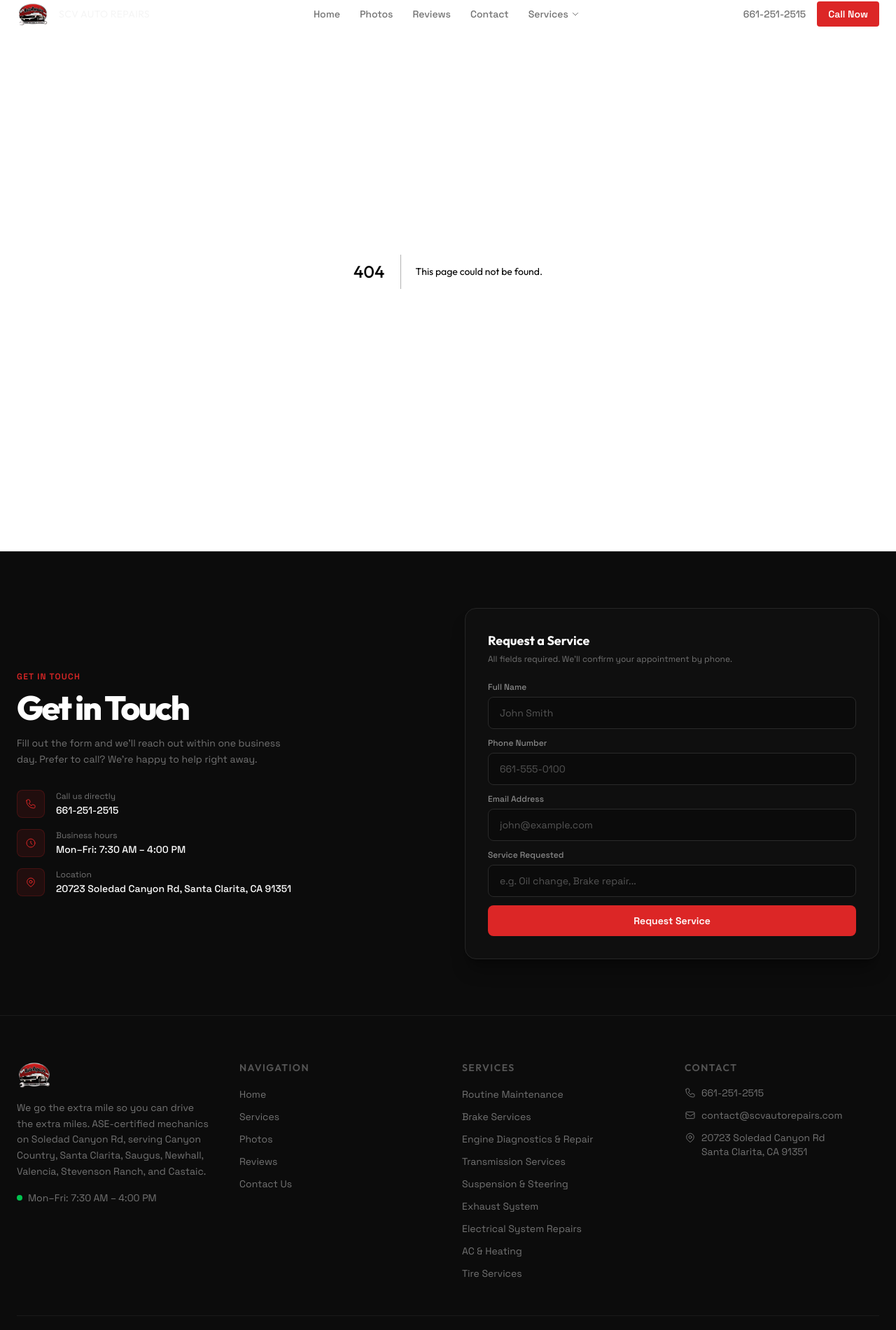
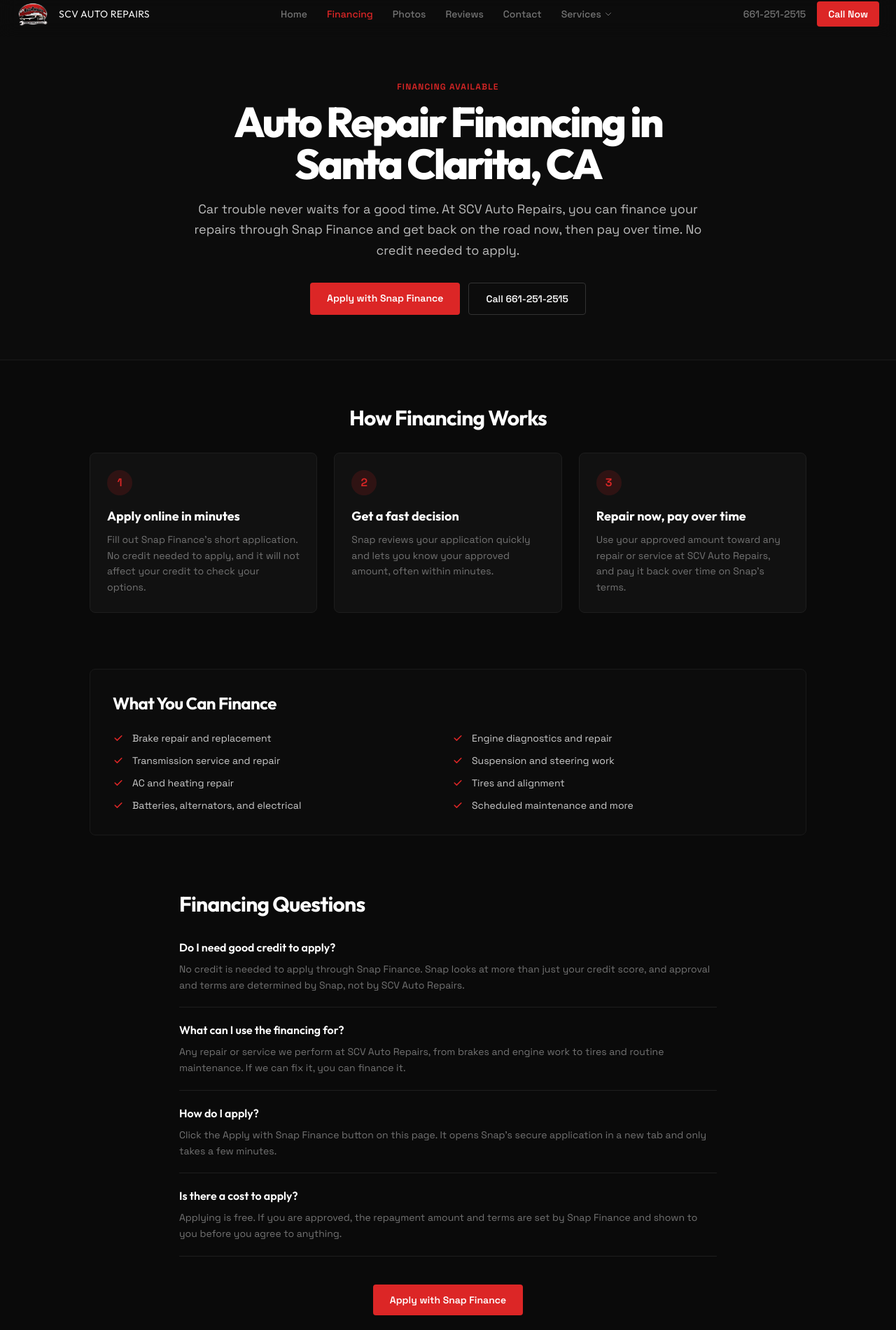
Before and after one commit to mdntsys/scvautorepairs, a Next.js app: page /financing in a window 1280 px wide. Before the commit this address had no page. Shown: the part 12-1913 px from the top of the page at 70% size. Built offline with nearby package versions, Linux system fonts and the light colour scheme.

Commit message:
Add a financing page for Snap Finance and link it from the header, footer, and homepage banner

```diff
--- /dev/null
+++ b/app/financing/page.tsx
@@ -0,0 +1,202 @@
+import type { Metadata } from "next";
+import { BUSINESS } from "@/lib/business";
+
+export const metadata: Metadata = {
+  title: "Auto Repair Financing, Santa Clarita CA",
+  description:
+    "Finance your car repairs at SCV Auto Repairs in Santa Clarita, CA through Snap Finance. No credit needed to apply, quick decision. Call 661-251-2515.",
+  alternates: { canonical: "/financing" },
+};
+
+// Snap Finance application link (the shop's referral link).
+const SNAP_APPLY_URL = "https://snapf.in/SdNfI7S";
+
+const STEPS = [
+  {
+    title: "Apply online in minutes",
+    body: "Fill out Snap Finance's short application. No credit needed to apply, and it will not affect your credit to check your options.",
+  },
+  {
+    title: "Get a fast decision",
+    body: "Snap reviews your application quickly and lets you know your approved amount, often within minutes.",
+  },
+  {
+    title: "Repair now, pay over time",
+    body: "Use your approved amount toward any repair or service at SCV Auto Repairs, and pay it back over time on Snap's terms.",
+  },
+];
+
+const FINANCEABLE = [
+  "Brake repair and replacement",
+  "Engine diagnostics and repair",
+  "Transmission service and repair",
+  "Suspension and steering work",
+  "AC and heating repair",
+  "Tires and alignment",
+  "Batteries, alternators, and electrical",
+  "Scheduled maintenance and more",
+];
+
+const FAQS = [
+  {
+    q: "Do I need good credit to apply?",
+    a: "No credit is needed to apply through Snap Finance. Snap looks at more than just your credit score, and approval and terms are determined by Snap, not by SCV Auto Repairs.",
+  },
+  {
+    q: "What can I use the financing for?",
+    a: "Any repair or service we perform at SCV Auto Repairs, from brakes and engine work to tires and routine maintenance. If we can fix it, you can finance it.",
+  },
+  {
+    q: "How do I apply?",
+    a: "Click the Apply with Snap Finance button on this page. It opens Snap's secure application in a new tab and only takes a few minutes.",
+  },
+  {
+    q: "Is there a cost to apply?",
+    a: "Applying is free. If you are approved, the repayment amount and terms are set by Snap Finance and shown to you before you agree to anything.",
+  },
+];
+
+function FaqSchema() {
+  const schema = {
+    "@context": "https://schema.org",
+    "@type": "FAQPage",
+    "@id": `${BUSINESS.url}/financing#faq`,
+    mainEntity: FAQS.map((f) => ({
+      "@type": "Question",
+      name: f.q,
+      acceptedAnswer: { "@type": "Answer", text: f.a },
+    })),
+  };
+  return (
+    <script
+      type="application/ld+json"
+      dangerouslySetInnerHTML={{ __html: JSON.stringify(schema) }}
+    />
+  );
+}
+
+export default function FinancingPage() {
+  return (
+    <>
+      <FaqSchema />
+
+      {/* Hero */}
+      <section className="bg-[#0c0c0c] border-b border-[#1a1a1a] pt-32 pb-16 px-6">
+        <div className="max-w-3xl mx-auto text-center">
+          <p className="text-xs uppercase tracking-widest text-accent font-semibold mb-3">
+            Financing Available
+          </p>
+          <h1 className="font-heading font-extrabold text-4xl md:text-6xl tracking-tighter text-white mb-5">
+            Auto Repair Financing in Santa Clarita, CA
+          </h1>
+          <p className="text-[#bbb] text-lg leading-relaxed">
+            Car trouble never waits for a good time. At SCV Auto Repairs, you can
+            finance your repairs through Snap Finance and get back on the road now,
+            then pay over time. No credit needed to apply.
+          </p>
+          <div className="mt-8 flex flex-wrap gap-3 justify-center">
+            <a
+              href={SNAP_APPLY_URL}
+              target="_blank"
+              rel="noopener noreferrer sponsored"
+              className="bg-accent hover:bg-accent-dark text-white font-semibold px-6 py-3 rounded text-sm transition-all active:-translate-y-px"
+            >
+              Apply with Snap Finance
+            </a>
+            <a
+              href={BUSINESS.phone.href}
+              className="border border-[#333] hover:border-[#555] text-text font-semibold px-6 py-3 rounded text-sm transition-all"
+            >
+              Call {BUSINESS.phone.display}
+            </a>
+          </div>
+        </div>
+      </section>
+
+      {/* How it works */}
+      <section className="py-16 px-6">
+        <div className="max-w-5xl mx-auto">
+          <h2 className="font-heading font-bold text-2xl md:text-3xl tracking-tight text-white mb-8 text-center">
+            How Financing Works
+          </h2>
+          <div className="grid md:grid-cols-3 gap-6">
+            {STEPS.map((step, i) => (
+              <div
+                key={step.title}
+                className="bg-[#111111] border border-[#1e1e1e] rounded-lg p-6"
+              >
+                <div className="w-9 h-9 rounded-full bg-accent/15 text-accent font-bold flex items-center justify-center mb-4">
+                  {i + 1}
+                </div>
+                <h3 className="font-heading font-bold text-lg text-white mb-2">
+                  {step.title}
+                </h3>
+                <p className="text-muted text-sm leading-relaxed">{step.body}</p>
+              </div>
+            ))}
+          </div>
+        </div>
+      </section>
+
+      {/* What you can finance */}
+      <section className="py-4 px-6">
+        <div className="max-w-5xl mx-auto bg-[#0c0c0c] border border-[#1a1a1a] rounded-lg p-8">
+          <h2 className="font-heading font-bold text-2xl tracking-tight text-white mb-6">
+            What You Can Finance
+          </h2>
+          <ul className="grid sm:grid-cols-2 gap-3">
+            {FINANCEABLE.map((item) => (
+              <li key={item} className="flex items-start gap-3 text-[#ccc] text-sm">
+                <svg
+                  className="w-4 h-4 text-accent mt-0.5 shrink-0"
+                  fill="currentColor"
+                  viewBox="0 0 20 20"
+                >
+                  <path
+                    fillRule="evenodd"
+                    d="M16.707 5.293a1 1 0 010 1.414l-8 8a1 1 0 01-1.414 0l-4-4a1 1 0 011.414-1.414L8 12.586l7.293-7.293a1 1 0 011.414 0z"
+                    clipRule="evenodd"
+                  />
+                </svg>
+                {item}
+              </li>
+            ))}
+          </ul>
+        </div>
+      </section>
+
+      {/* FAQs */}
+      <section className="py-16 px-6">
+        <div className="max-w-3xl mx-auto">
+          <h2 className="font-heading font-bold text-2xl md:text-3xl tracking-tight text-white mb-8">
+            Financing Questions
+          </h2>
+          <div className="space-y-5">
+            {FAQS.map((faq) => (
+              <div key={faq.q} className="border-b border-[#1e1e1e] pb-5">
+                <h3 className="text-white font-semibold mb-2">{faq.q}</h3>
+                <p className="text-muted text-sm leading-relaxed">{faq.a}</p>
+              </div>
+            ))}
+          </div>
+
+          <div className="mt-10 text-center">
+            <a
+              href={SNAP_APPLY_URL}
+              target="_blank"
+              rel="noopener noreferrer sponsored"
+              className="inline-flex items-center justify-center bg-accent hover:bg-accent-dark text-white font-semibold px-6 py-3 rounded text-sm transition-all active:-translate-y-px"
+            >
+              Apply with Snap Finance
+            </a>
+            <p className="text-muted text-xs mt-5 max-w-xl mx-auto">
+              Financing provided by Snap Finance. Applying opens Snap&apos;s secure
+              site in a new tab. Approval and terms are set by Snap Finance, not
+              SCV Auto Repairs.
+            </p>
+          </div>
+        </div>
+      </section>
+    </>
+  );
+}
--- a/app/sitemap.ts
+++ b/app/sitemap.ts
@@ -39,6 +39,12 @@
       priority: 0.8,
     })),
     {
+      url: `${BASE_URL}/financing`,
+      lastModified,
+      changeFrequency: "monthly",
+      priority: 0.7,
+    },
+    {
       url: `${BASE_URL}/contact-us`,
       lastModified,
       changeFrequency: "monthly",
--- a/components/FinancingBanner.tsx
+++ b/components/FinancingBanner.tsx
@@ -1,6 +1,7 @@
 "use client";
 
 import { motion } from "framer-motion";
+import Link from "next/link";
 
 const SNAP_ALT =
   "Snap Finance — apply for financing on your auto repair. No credit needed.";
@@ -81,6 +82,12 @@
             site in a new tab — approval and terms are set by Snap Finance, not
             SCV Auto Repairs.
           </p>
+          <Link
+            href="/financing"
+            className="text-accent hover:underline text-sm font-medium mt-3"
+          >
+            Learn more about financing at SCV Auto Repairs →
+          </Link>
         </motion.div>
       </div>
     </section>
--- a/components/Footer.tsx
+++ b/components/Footer.tsx
@@ -17,6 +17,7 @@
 const pages = [
   { label: "Home", href: "/" },
   { label: "Services", href: "/services" },
+  { label: "Financing", href: "/financing" },
   { label: "Photos", href: "/photos" },
   { label: "Reviews", href: "/reviews" },
   { label: "Contact Us", href: "/contact-us" },
--- a/components/Navbar.tsx
+++ b/components/Navbar.tsx
@@ -21,6 +21,7 @@
 
 const navLinks = [
   { label: "Home", href: "/" },
+  { label: "Financing", href: "/financing" },
   { label: "Photos", href: "/photos" },
   { label: "Reviews", href: "/reviews" },
   { label: "Contact", href: "/contact-us" },
```
